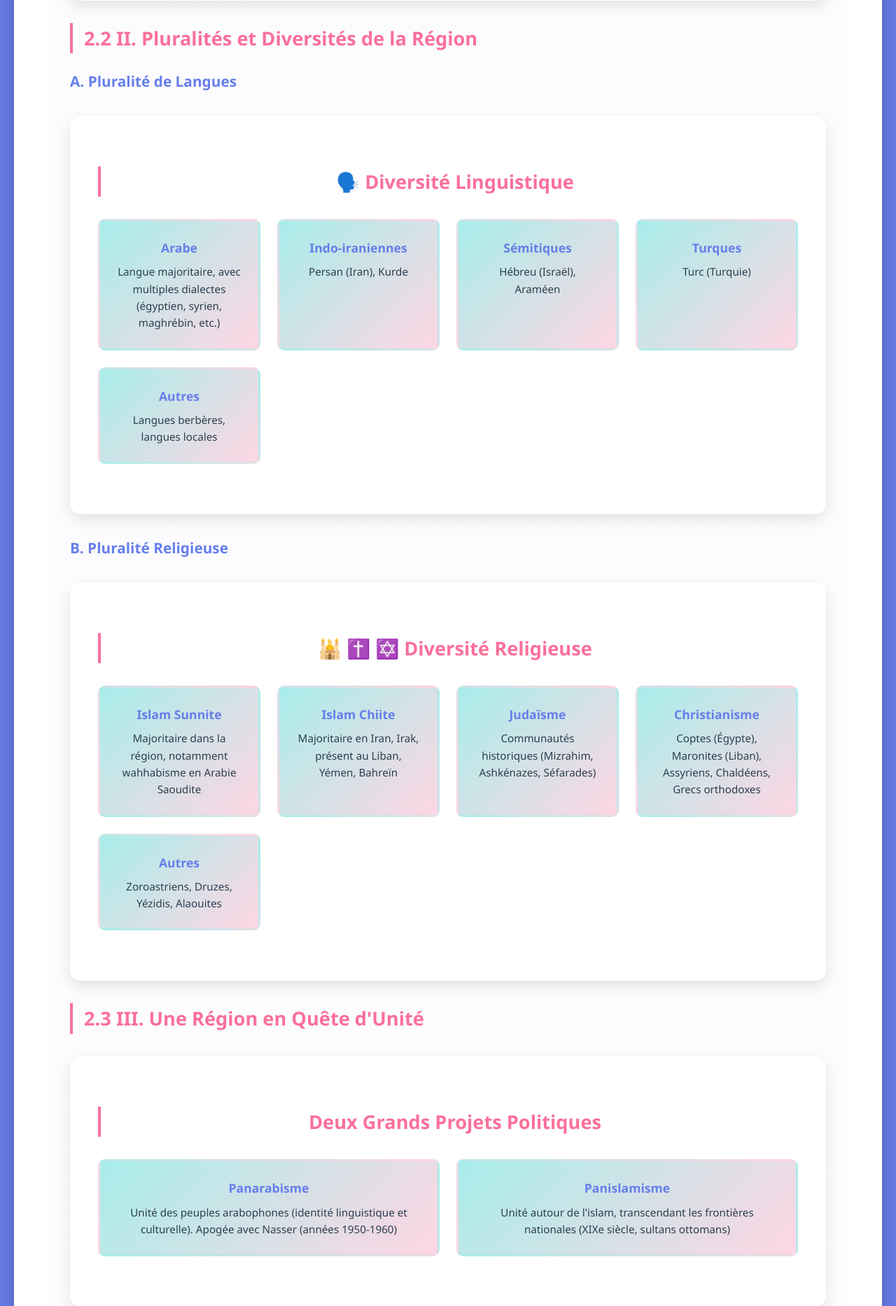
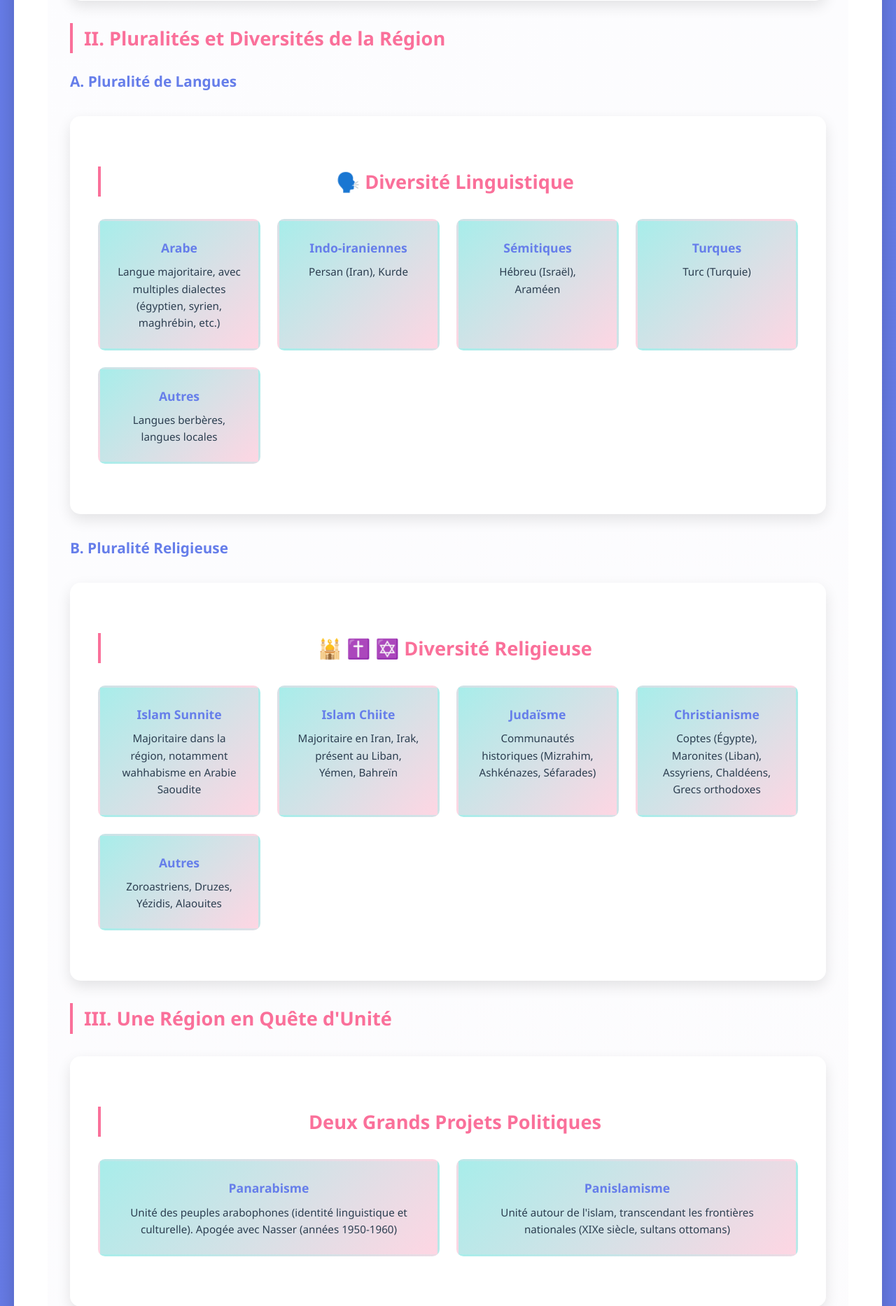
Before and after one commit to Tiphainejh/cours_master, a Flask app: page /geopolitique/cours/seance8 in a window 1280 px wide. Shown: the part 2656-4523 px from the top of the page at 70% size. Run offline with Flask 3, Linux system fonts and the light colour scheme.

Commit message:
Remove automatic numbering styles from sections
Removed automatic numbering styles for sections and subsections.

```diff
--- a/static/css/style.css
+++ b/static/css/style.css
@@ -1180,27 +1180,6 @@ html {
     transition: width 0.1s ease;
 }
 
-/* Sections numérotées automatiquement */
-.cours-content {
-    counter-reset: section;
-}
-
-.cours-content section > h2::before {
-    counter-increment: section;
-    content: counter(section) ". ";
-    color: #f5576c;
-}
-
-.cours-content section {
-    counter-reset: subsection;
-}
-
-.cours-content section > h3::before {
-    counter-increment: subsection;
-    content: counter(section) "." counter(subsection) " ";
-    color: #fa709a;
-}
-
 /* Layout 2 colonnes pour sommaire + contenu (optionnel) */
 .cours-layout {
     display: grid;
```
